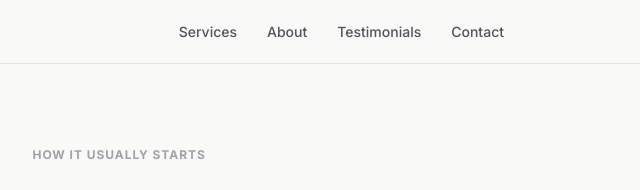
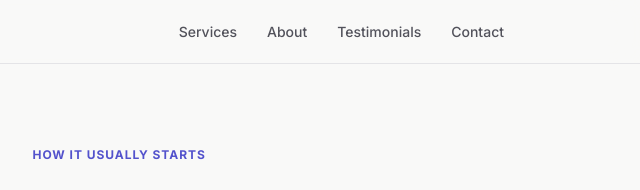
Before and after one commit to jeckyl2010/comtech-site, an Astro site: page /contact in a window 1280 px wide. Shown: the top 190 px of the page, 640-1280 px from the left. Built offline with nearby package versions, Linux system fonts and the light colour scheme; Astro itself is replaced by a stand-in of ours; a web font is replaced by a local one.

Commit message:
Align contact page eyebrow labels to consistent accent colour

```diff
--- a/src/pages/contact.astro
+++ b/src/pages/contact.astro
@@ -152,7 +152,7 @@ import Layout from '../layouts/Layout.astro';
     font-weight: 700;
     letter-spacing: 0.08em;
     text-transform: uppercase;
-    color: var(--text-3);
+    color: var(--accent);
     margin-bottom: 1.75rem;
   }
   .contact-steps {
```
